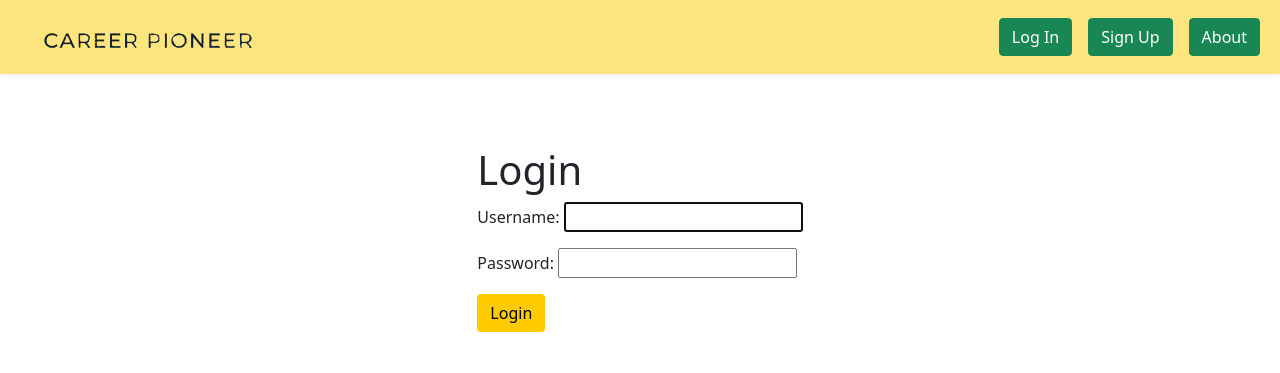
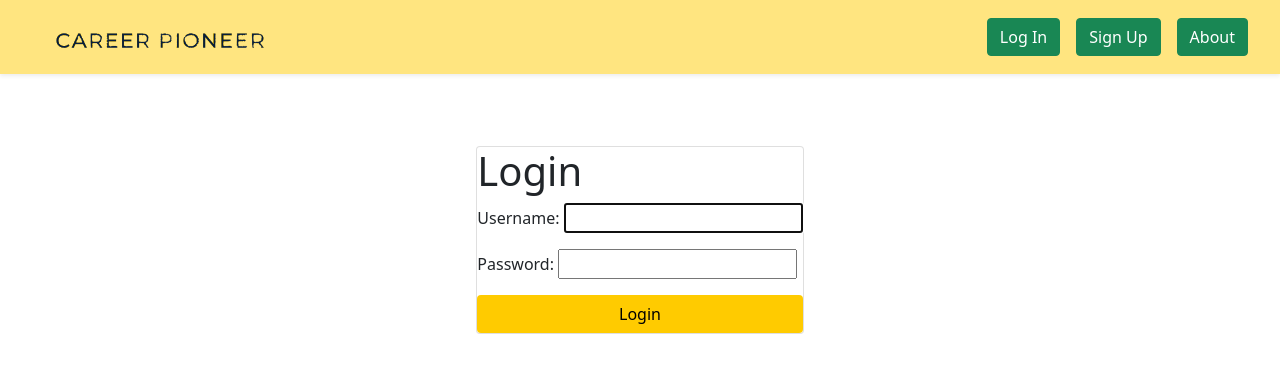
Before and after one commit to carreerpioneer/careerpioneer, a Django app: page /accounts/login/ in a window 1280 px wide. Shown: the top 373 px of the page. Run offline with Django 4.2, Linux system fonts and the light colour scheme; some libraries are stand-ins or nearby versions.

Commit message:
start adding template imports

```diff
--- a/main_app/templates/base.html
+++ b/main_app/templates/base.html
@@ -6,8 +6,27 @@
   <meta charset="UTF-8">
   <meta http-equiv="X-UA-Compatible" content="IE=edge">
   <meta name="viewport" content="width=device-width, initial-scale=1.0">
+
   <title>Career Pioneer</title>
+
+    <!-- Google Fonts -->
+    <link href="https://fonts.googleapis.com/css?family=Open+Sans:300,300i,400,400i,600,600i,700,700i|Roboto:300,300i,400,400i,500,500i,700,700i&display=swap" rel="stylesheet">
+
+ <!-- Vendor CSS Files -->
+  <link href="assets/vendor/animate.css/animate.min.css" rel="stylesheet">
+  <link href="assets/vendor/aos/aos.css" rel="stylesheet">
+  <link href="assets/vendor/bootstrap/css/bootstrap.min.css" rel="stylesheet">
+  <link href="assets/vendor/bootstrap-icons/bootstrap-icons.css" rel="stylesheet">
+  <link href="assets/vendor/boxicons/css/boxicons.min.css" rel="stylesheet">
+  <link href="assets/vendor/glightbox/css/glightbox.min.css" rel="stylesheet">
+  <link href="assets/vendor/swiper/swiper-bundle.min.css" rel="stylesheet">
+
+  <!-- Existing BootStrap Link -->
   <link href="https://cdn.jsdelivr.net/npm/bootstrap@5.1.3/dist/css/bootstrap.min.css" rel="stylesheet" integrity="sha384-1BmE4kWBq78iYhFldvKuhfTAU6auU8tT94WrHftjDbrCEXSU1oBoqyl2QvZ6jIW3" crossorigin="anonymous">
+
+    <!-- Template Main CSS File -->
+    <link href="assets/css/style.css" rel="stylesheet">
+
   {% block head %}
   {% endblock %}
 </head>
--- a/main_app/templates/registration/login.html
+++ b/main_app/templates/registration/login.html
@@ -8,7 +8,7 @@
 <br></br>
 <section class="container d-flex justify-content-center">
     <div>
-    <form action="{% url 'login' %}" method="post" class="login">
+    <form action="{% url 'login' %}" method="post" class="login card">
     <h1>Login</h1>
     {% csrf_token %}
     {{ form.as_p }}
--- a/main_app/urls.py
+++ b/main_app/urls.py
@@ -7,14 +7,14 @@ urlpatterns = [
   path('jobs/', views.get_jobs, name='jobs'),
   path('job/<str:pk>/', views.job_details, name='job-details'),
   path('create-job/', views.create_job, name="create-job"),
-  path('update-job/<str:pk>', views.update_job, name='update-job'),
-  path('delete-job/<str:pk>', views.delete_job, name='delete-job'),
+  path('update-job/<str:pk>/', views.update_job, name='update-job'),
+  path('delete-job/<str:pk>/', views.delete_job, name='delete-job'),
   path('accounts/signup/', views.signup, name='signup'),
   path('status/', views.create_status, name='status'),
   path('status/<str:pk>/', views.delete_status, name='delete-status'),
   path('create-platform/', views.platform, name="create-platform"),
-  path('delete-platform/<str:pk>', views.delete_platform, name='delete-platform'),
+  path('delete-platform/<str:pk>/', views.delete_platform, name='delete-platform'),
   path('about/', views.about, name='about'),
   path('details/', views.details, name='details'),
-  path('delete-detail/<str:pk>', views.delete_detail, name='delete-detail'),
+  path('delete-detail/<str:pk>/', views.delete_detail, name='delete-detail'),
 ]
```
